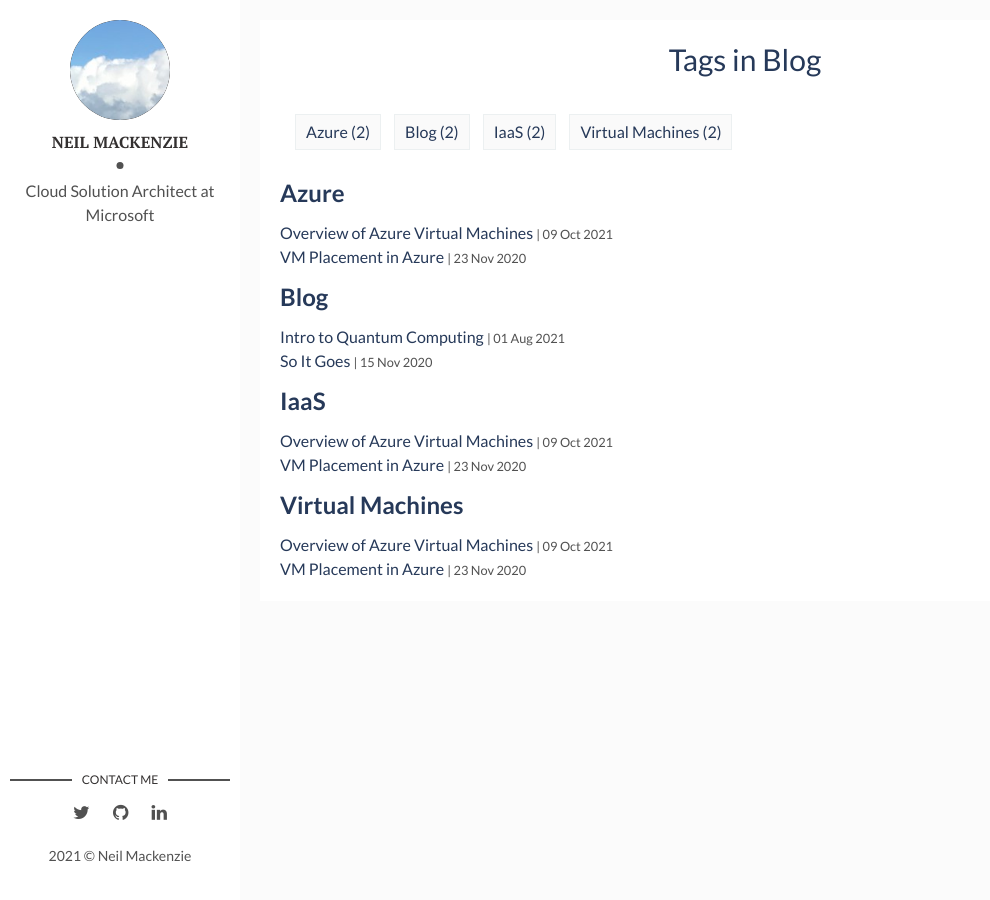
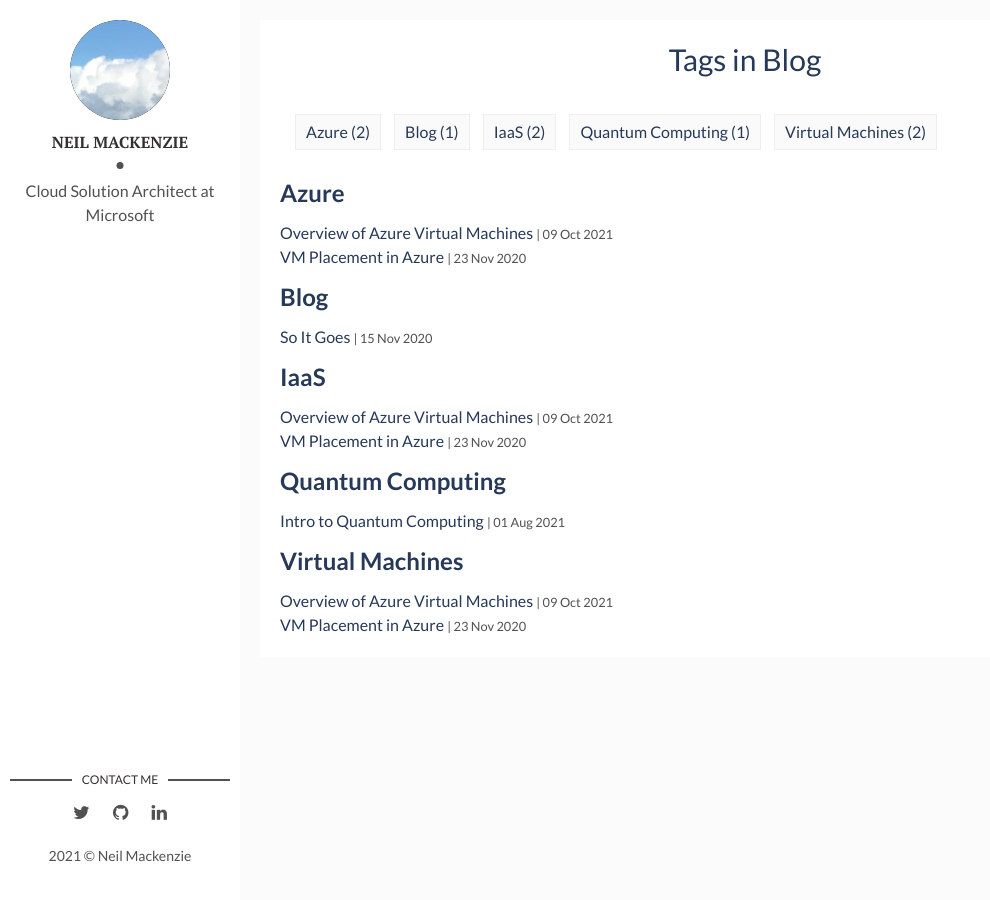
Before and after one commit to nmackenzie/nmackenzie.github.io, a Jekyll site: the page built from tags.html, in a window 1280 px wide. Shown: the whole page, without its empty margins (0-990 px from the left). Built offline with Jekyll 4.4.1, drawn with Linux system fonts in a browser that asks for light colours.

Commit message:
Corrected tag
Added a "quantum computing" tag

```diff
--- a/_posts/2021-08-01-intro-quantumcompute.markdown
+++ b/_posts/2021-08-01-intro-quantumcompute.markdown
@@ -5,7 +5,7 @@ date: 2021-08-01 14:00:00 +0700
 description: Introduction to Quantum Computing. # Add post description (optional)
 img: bricks.jpg # Add image post (optional)
 fig-caption: # Add figcaption (optional)
-tags: [Blog]
+tags: [Quantum Computing]
 ---
 Quantum computing is a novel form of computing which may revolutionize our ability to perform certain types of calculation which are beyond the reach of traditional classical computers. Several companies are actively developing hardware with the goal of natively performing quantum algorithms. There is significant research in developing novel quantum computing algorithms for areas such as cryptography, quantum simulation and machine learning.
 
```
